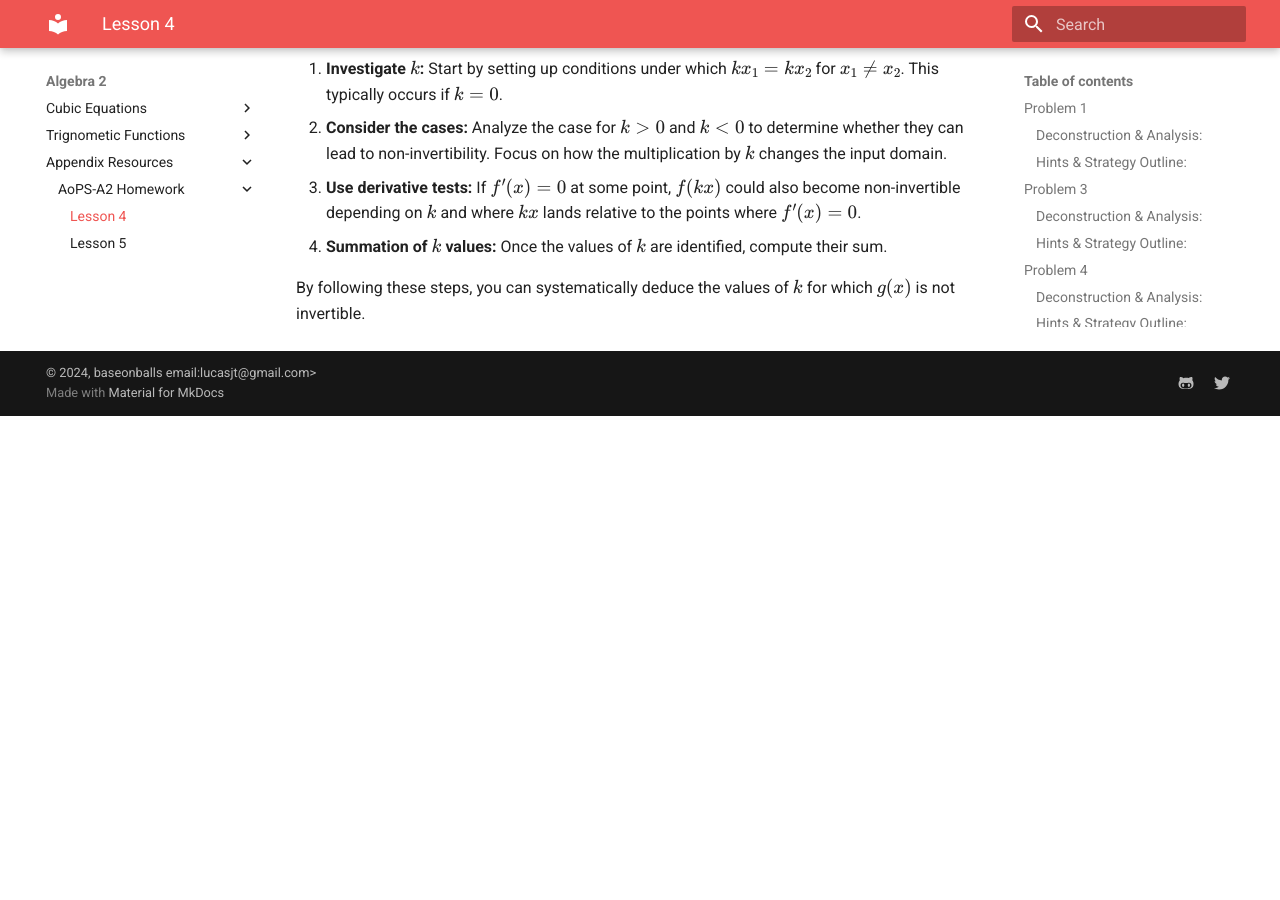
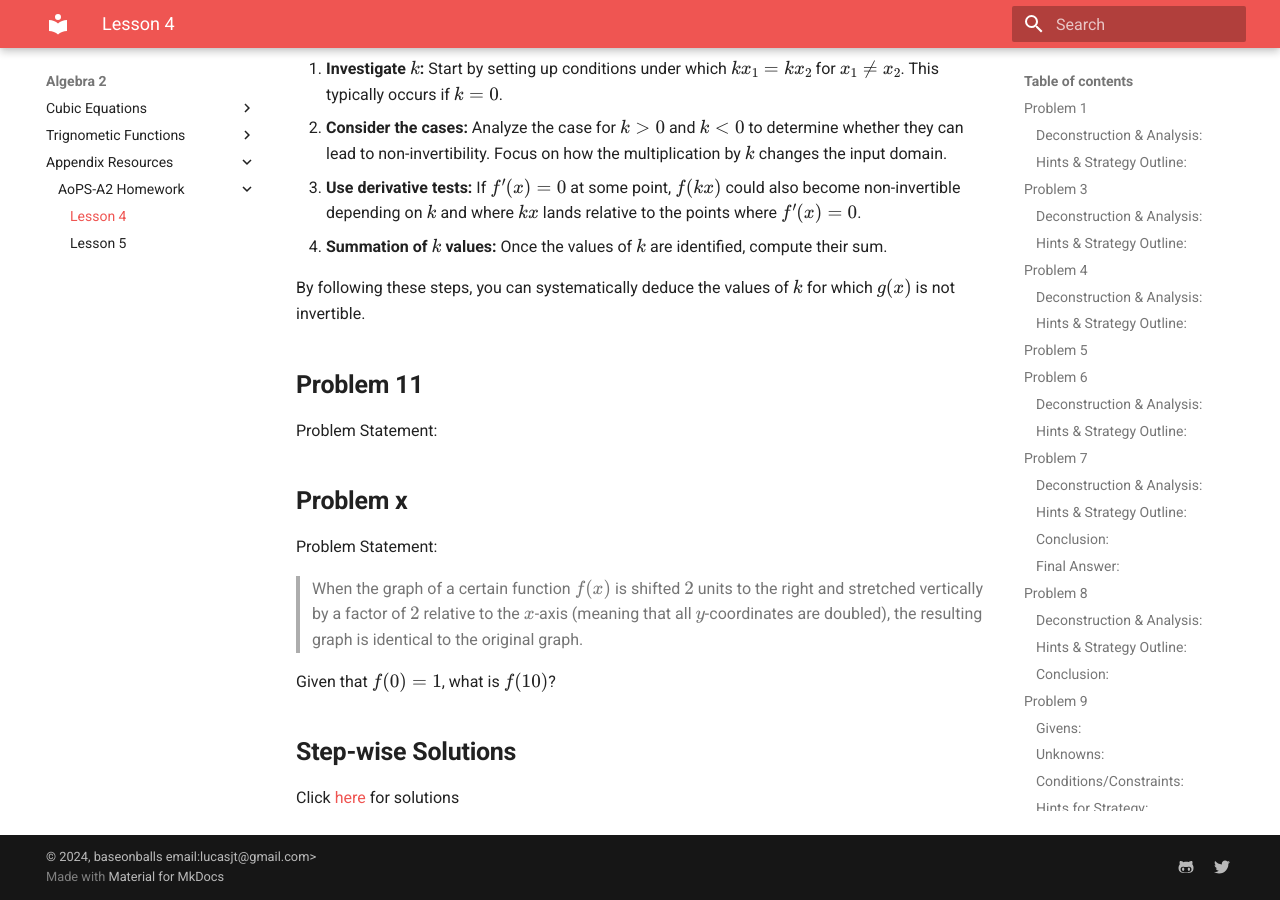
Before and after one commit to baseonballs/mpower-sitedocs, an MkDocs documentation site: the page built from site-docs/mathematics/a2/hw/aops/hw.04.md, in a window 1280 px wide and 900 px high, scrolled down 7203 px. Built offline with MkDocs 1.6.1 and Material for MkDocs 9.7.7, drawn with Linux system fonts in a browser that asks for light colours; formulas are drawn with MathJax 3; before the commit the page ends 7619 px from its top, so only the background shows below that.

Commit message:
11 and sols to hw4

```diff
--- a/site-docs/mathematics/a2/hw/aops/hw.04.md
+++ b/site-docs/mathematics/a2/hw/aops/hw.04.md
@@ -225,3 +225,24 @@ To analyze the problem, we start with the given functions and the conditions of
 4. **Summation of \(k\) values:** Once the values of \(k\) are identified, compute their sum.
 
 By following these steps, you can systematically deduce the values of \(k\) for which \(g(x)\) is not invertible.
+
+
+## **Problem 11**
+
+Problem Statement:
+
+>
+
+
+## **Problem x**
+
+Problem Statement:
+
+>When the graph of a certain function $f(x)$ is shifted $2$ units to the right and stretched vertically by a factor of $2$ relative to the $x$-axis (meaning that all $y$-coordinates are doubled), the resulting graph is identical to the original graph.
+
+Given that $f(0)=1$, what is $f(10)$?
+
+
+## **Step-wise Solutions**
+
+Click [here](hw.04.sol.md) for solutions
```
